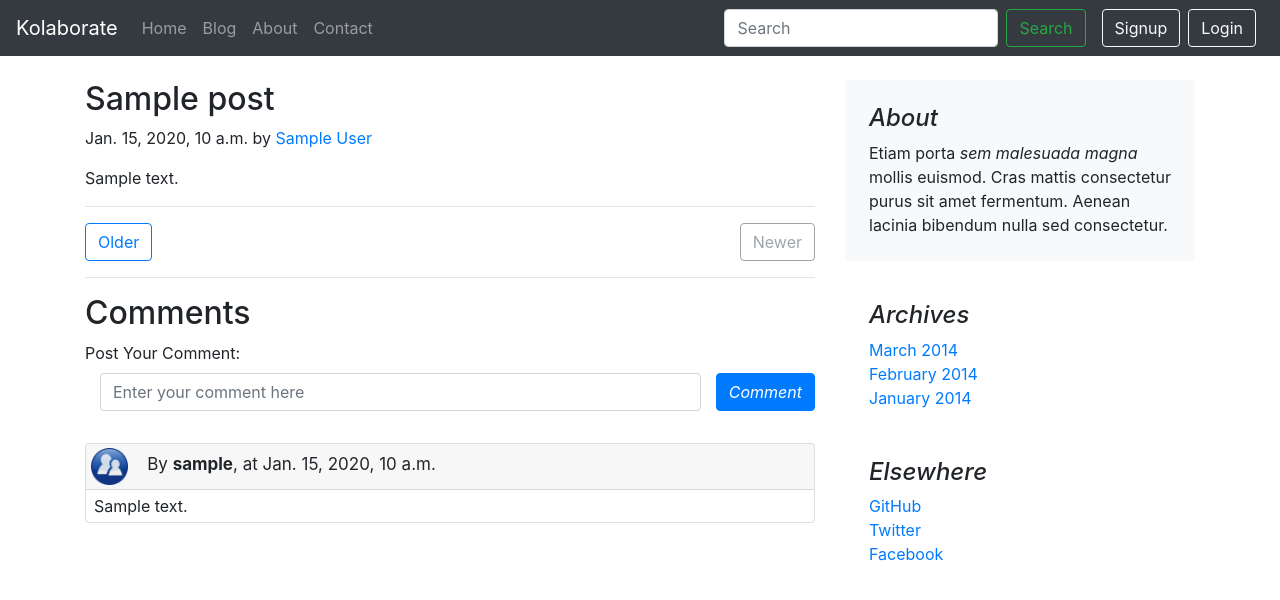
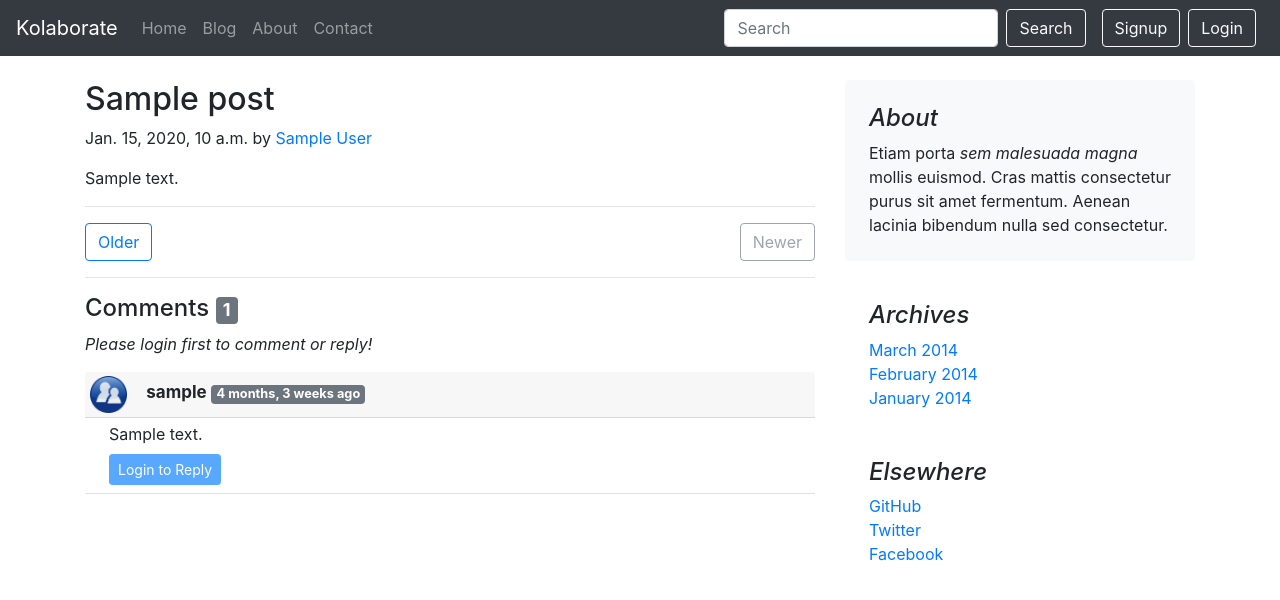
Before and after one commit to Coderode/Blogger, a Django app: template templates/blog/blogPost.html in a window 1280 px wide. Shown: the top 600 px of the page. Run offline with Django 3.2, Linux system fonts and the light colour scheme; the template is opened without the code that fills it: most values are stand-ins (such as "Sample title", 1, 10 or a date in 2020); some libraries are stand-ins or nearby versions.

Commit message:
added reply section and design comments

```diff
--- a/Blogger/settings.py
+++ b/Blogger/settings.py
@@ -27,7 +27,7 @@ SECRET_KEY = 'f3#1d!k2_+=g^n&x5wcj_4$&l%pulcy1s%t34zfcf44=al$9*w'
 # SECURITY WARNING: don't run with debug turned on in production!
 DEBUG = True
 
-ALLOWED_HOSTS = []
+ALLOWED_HOSTS = ['127.0.0.1','localhost']
 
 
 # Application definition
@@ -41,6 +41,7 @@ INSTALLED_APPS = [
     'django.contrib.sessions',
     'django.contrib.messages',
     'django.contrib.staticfiles',
+    'django.contrib.humanize',
 ]
 
 MIDDLEWARE = [
--- /dev/null
+++ b/blog/templatetags/extras.py
@@ -0,0 +1,7 @@
+from django import template
+
+register = template.Library()
+
+@register.filter(name='get_val')
+def get_val(dict, key):
+    return dict.get(key)
--- a/home/views.py
+++ b/home/views.py
@@ -102,7 +102,7 @@ def handleLogin(request):
             messages.success(request, 'Welcome '+username+', You are successfully logged In!')
             return redirect('home')
         else:
-            messages.error(request,'Invalid credentials, Please try again!')
+            messages.error(request,'Invalid credentials, Please try again! or signup before login if not registered!')
             return redirect('home')
     else:
         return HttpResponse('<h2>404 - Page Not Found</h2>')
--- a/templates/base.html
+++ b/templates/base.html
@@ -40,11 +40,11 @@
             <form class="form-inline my-2 my-lg-0" method="get" action="/search">
                 <input class="form-control mr-sm-2" type="search" placeholder="Search" aria-label="Search" name="query"
                     id="query">
-                <button class="btn btn-outline-success my-2 my-sm-0 mr-3" type="submit">Search</button>
+                <button class="btn btn-outline-light my-2 my-sm-0 mr-3" type="submit">Search</button>
             </form>
             <!-- checking for the user is logged in or not to show buttons accordingly-->
             <!-- if logged in (user.is_authenticated)-->
-            {% if user.is_authenticated %}
+            {% if request.user.is_authenticated %}
                 <div class="btn-group">
                     <button type="button" class="btn btn-secondary dropdown-toggle" data-toggle="dropdown" aria-haspopup="true" aria-expanded="false">
                         Logged in as <b>{{request.user}}</b>
--- a/templates/blog/blogPost.html
+++ b/templates/blog/blogPost.html
@@ -2,6 +2,8 @@
 {% block title %}Blog Post | Kolaborate{% endblock title %}
 
 {% block body %}
+{% load humanize %}
+{% load extras %}
 <div class="container my-4">
     <div class="row">
         <div class="col-md-8 blog-main">
@@ -10,7 +12,7 @@
                 <h2 class="blog-post-title">{{post.title}}</h2>
                 <p class="blog-post-meta">{{post.timeStamp}} by <a href="/about">{{post.author}}</a></p>
 
-                <p>{{post.content}}</p>
+                <p>{{post.content|safe}}</p>  <!--safe :to show html safe mode access in the post so that we can put html in blog content -->
                 <hr>
             </div><!-- /.blog-post -->
 
@@ -23,35 +25,93 @@
             <hr>
             <!--for comments-->
             <div class="container mx-0 px-0 my-3">
-                <h2>Comments</h2>
+                <h4>Comments <span class="badge badge-secondary">{{comments.count}}</span></h4>
+                {% if comments.count == 0 %}
+                <p><i>Be the first to comment this blog!</i></p>
+                {% endif %}
+                <!-- show comment form if user is logged in by authentication-->
+                {% if request.user.is_authenticated %}
                 <form action="/blog/postComment" method="post">{% csrf_token %}
                     <input type="hidden" name="postSno" value="{{post.sno}}">
+                    <input type="hidden" name="parentSno" value="">
                     <label for="comment">Post Your Comment:</label>
                     <div class="row mx-0">
                         <div class="form-group col">
-                            <input type="text" class="form-control" name="comment" placeholder="Enter your comment here" id="comment">
+                            <input type="text" class="form-control" name="comment" placeholder="Enter your comment here" required>
                         </div>
                         <div>
                             <button type="submit" class="btn btn-primary"><i>Comment</i></button>
                         </div>
                     </div>
                 </form>
+                {% else %}
+                <p><i>Please login first to comment or reply!</i></p>
+                {% endif %}
+                <!--Show comments-->
                 {% for comment in comments %}
-                    <div class="my-3 mx-0 card">
-                        <div class="card-header py-0 pl-3">
+                <div class="my-3 mx-0 card border-0">
+                    <div class="card-header py-0 pl-3">
+                        <div class="row">
+                            <div class="col-1 px-1 py-1">
+                                <img class="img-fluid" width="70%" height="70%" src="/static/images/usericon.png"
+                                    alt="user">
+                            </div>
+                            <div class="col-11 px-0 float-left py-2" style="font-size:17px;">
+                                <b>{{comment.user.username}}</b> <span
+                                    class="badge badge-secondary">{{comment.timeStamp | naturaltime}}</span>
+                            </div>
+                        </div>
+                    </div>
+                    <div class="card-body border-bottom pt-1 pb-2 px-4">
+                        {{comment.comment}}
+                        <div class="reply mt-2">
+                            {% if request.user.is_authenticated %}
+                            <button class="btn btn-sm btn-primary" type="button" data-toggle="collapse"
+                                data-target="#replyBox{{comment.sno}}" aria-expanded="false"
+                                aria-controls="replyBox{{comment.sno}}">Reply</button>
+                            <div class="collapse" id="replyBox{{comment.sno}}">
+                                <div class="card card-body py-0 px-1 ml-3 my-2">
+                                    <form action="/blog/postComment" method="post">{% csrf_token %}
+                                        <input type="hidden" name="postSno" value="{{post.sno}}">
+                                        <input type="hidden" name="parentSno" value="{{comment.sno}}">
+                                        <label for="comment">Post Your Reply:</label>
+                                        <div class="row mx-0 mr-1">
+                                            <div class="form-group col input-group-sm">
+                                                <input type="text" class="form-control" name="comment"
+                                                    placeholder="Enter your comment here" required>
+                                            </div>
+                                            <div>
+                                                <button type="submit" class="btn btn-sm btn-primary"><i>Submit</i></button>
+                                            </div>
+                                        </div>
+                                    </form>
+                                </div>
+                            </div>
+                            {% else %}
+                                <button class="btn btn-sm btn-primary" type="button" data-toggle="collapse"
+                                data-target="#replyBox{{comment.sno}}" aria-expanded="false"
+                                aria-controls="replyBox{{comment.sno}}" disabled>Login to Reply</button>
+                            {% endif %}
+                        </div>
+                    </div>
+                </div>
+                <div class="replies my-2 ml-5">
+                    {% for reply  in replyDict|get_val:comment.sno %}  <!--get_val is userdefined filter templatetag-->
+                        <div class="card-header py-0 pl-3 my-2 ml-3">
                             <div class="row">
-                                <div class="col-md-1 px-1 py-1">
-                                    <img class="img-fluid" width="70%" height="70%" src="/static/images/usericon.png" alt="user">
+                                <div class="col-1 px-1">
+                                    <img class="img-fluid" width="60%" height="60%" src="/static/images/usericon.png"
+                                        alt="user">
                                 </div>
-                                <div class="col-md-11 px-0 float-left py-2" style="font-size:17px;">
-                                    By <b>{{comment.user.username}}</b>, at {{comment.timeStamp}}
+                                <div class="col-11 px-0 pb-2 float-left" style="font-size:17px;">
+                                    <b>{{reply.user.username}}</b> <span
+                                        class="badge badge-secondary">{{reply.timeStamp | naturaltime}}</span>
+                                    <p class="py-0 my-0">{{reply.comment}}</p>
                                 </div>
                             </div>
                         </div>
-                        <div class="card-body py-1 pl-2">
-                            {{comment.comment}}
-                        </div>
-                    </div>
+                    {% endfor %}
+                </div>
                 {% endfor %}
             </div>
         </div>
```
Also changed, not shown: blog/views.py (+31 -7 lines), templates/blog/blogHome.html (+7 -3 lines), templates/home/home.html (+10 -1 lines), blog/templatetags/__init__.py (added), db.sqlite3.
